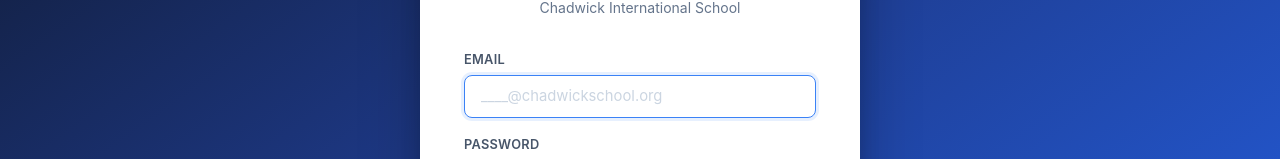
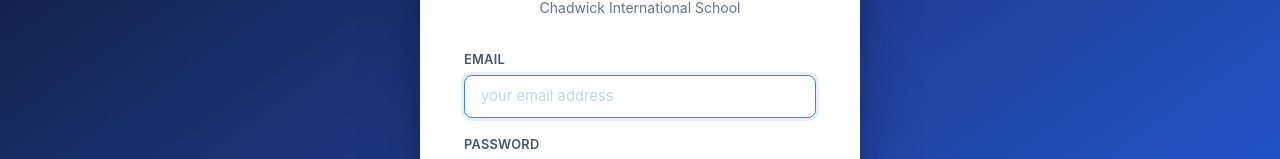
Before and after one commit to andyyan0806-dotcom/Tutor_Match_Chadwick, a React (Vite) app: page /login in a window 1280 px wide. Shown: the part 274-433 px from the top of the page. Built offline with nearby package versions, Linux system fonts and the light colour scheme; no server answers.

Commit message:
Update email placeholder in Login component for clarity

```diff
--- a/src/pages/Login.jsx
+++ b/src/pages/Login.jsx
@@ -37,7 +37,7 @@
               type="email"
               value={email}
               onChange={(e) => setEmail(e.target.value)}
-              placeholder="____@chadwickschool.org"
+              placeholder="your email address"
               required
               autoFocus
             />
--- a/src/pages/Register.jsx
+++ b/src/pages/Register.jsx
@@ -140,7 +140,7 @@
                 type="email"
                 value={email}
                 onChange={(e) => setEmail(e.target.value)}
-                placeholder="____@chadwickschool.org"
+                placeholder="your email address"
                 required
               />
             </div>
```
